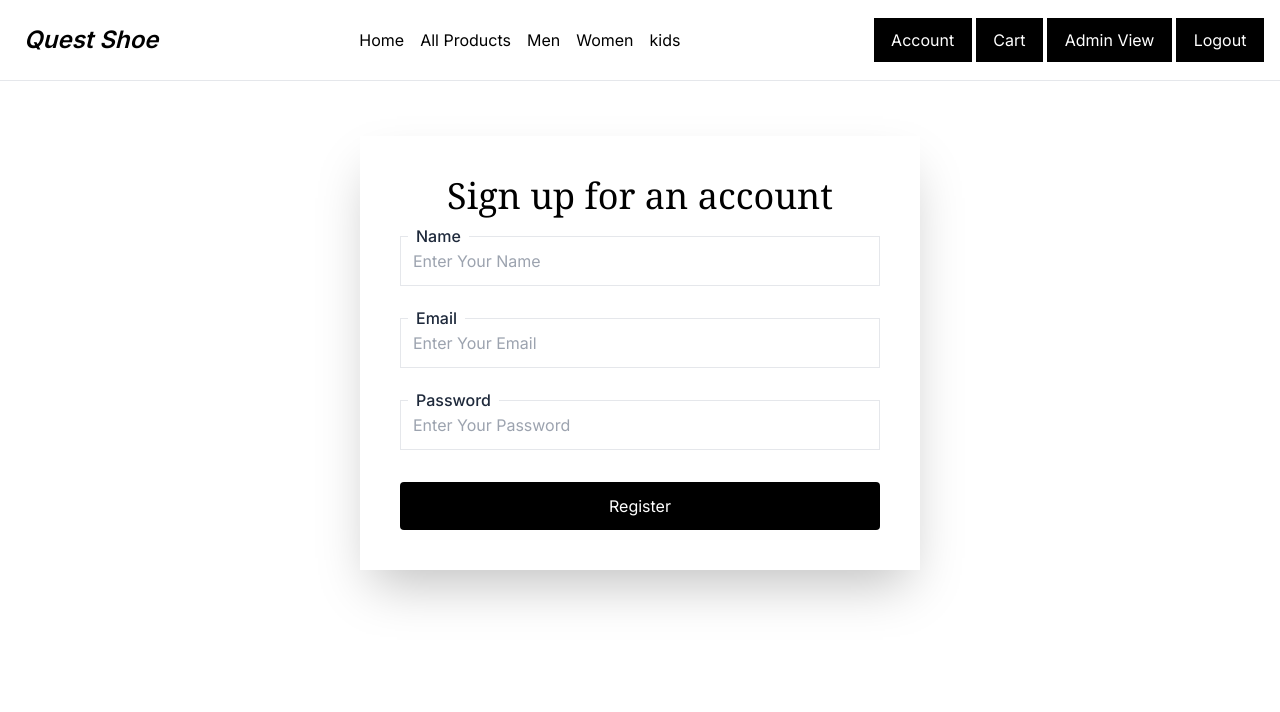
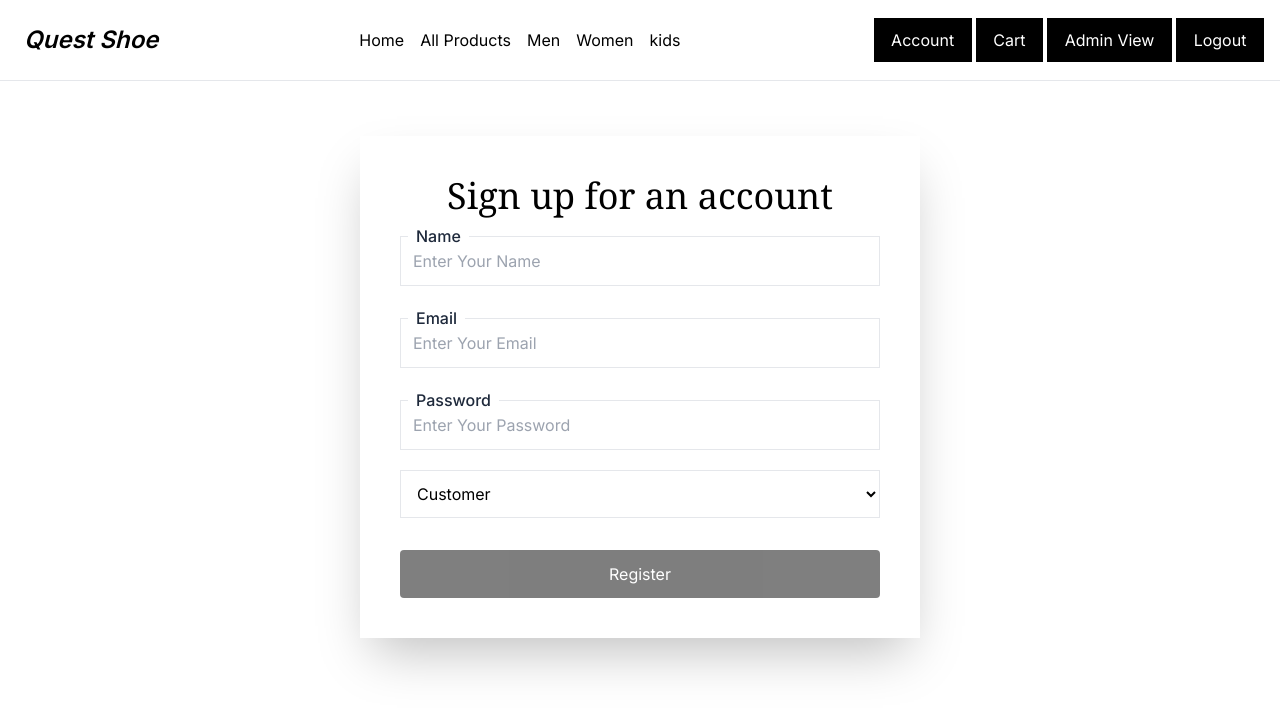
Before and after one commit to harshjindal97/Quest, a Next.js app: page /register in a window 1280 px wide. Shown: the top 712 px of the page. Built offline with nearby package versions, Linux system fonts and the light colour scheme.

Commit message:
working on some errors

```diff
--- a/src/app/api/register/route.js
+++ b/src/app/api/register/route.js
@@ -1,17 +1,23 @@
 import connectToDatabase from "@/database";
+import User from "@/modals/user";
+import { hashSync } from "bcrypt";
 import Joi from "joi";
 import { NextResponse } from "next/server";
+// import { hash } from "bcryptjs";
+
 
 
 const schema = Joi.object({
     name: Joi.string().required(),
     email: Joi.string().email().required(),
-    password: Joi.string().min().required(),
+    password: Joi.string().min(6).required(),
     role: Joi.string().required(),
 })
 
+
+
 export const dynamic = 'force-dynamic';
-export async function Post(req , res){
+export async function POST(req , res){
     await connectToDatabase();
 
     const {name , email , password ,role} =await req.json();
@@ -22,18 +28,22 @@ export async function Post(req , res){
             sucess: false,
             message:email.details[0]
         })
+        console.log("error here")
     }
 
+
+
     try {
-        const isUserAlreadyExists = await User.findOne({ email });
-
+        const isUserAlreadyExists = await User.findOne({email});
     if (isUserAlreadyExists) {
       return NextResponse.json({
         success: false,
         message: "User is already exists. Please try with different email.",
       });
     } else {
-      const hashPassword = await hash(password, 12);
+      // var salt = bcrypt.genSaltSync(10);
+      const hashPassword = await hashSync(password, 12);
+      console.log("user");
 
       const newlyCreatedUser = await User.create({
         name,
--- a/src/app/components/formelements/selectComponent/index.js
+++ b/src/app/components/formelements/selectComponent/index.js
@@ -5,12 +5,13 @@ export default function SelectComponent ({label , value , onChange , options = [
         <div className="">
             <p className="pt-0 pb-0 pr-2 pl-2 text-grey-600 font-medium -mt-3 mr-0 ml-2 mb-0" >{label}</p>
             <select
+            key={label}
             value={value}
             onChange={onChange}
             className="border placeholder-grey-400 w-full p-3 placeholder-grey-400 focus:outline-none focus:border-black bg-white">
                 {
                     options && options.length?
-                    options.map((items)=> <option id={items.id} value={items.id}>{items.label}</option> ):
+                    options.map((items)=> <option key={items.id} id={items.id} value={items.id}>{items.label}</option> ):
                     <option id="" value="">Select</option>
                 }
             </select>
--- a/src/app/layout.js
+++ b/src/app/layout.js
@@ -6,8 +6,8 @@ import Navbar from './components/navbar'
 const inter = Inter({ subsets: ['latin'] })
 
 export const metadata = {
-  title: 'Create Next App',
-  description: 'Generated by create next app',
+  title: 'Quest',
+  description: 'Made by Jindal',
 }
 
 export default function RootLayout({ children }) {
--- a/src/app/login/page.js
+++ b/src/app/login/page.js
@@ -22,7 +22,7 @@ export default function Login(){
                                             items.componentType == "input" ? <InputComponent key={items.id}
                                             type={items.type} placeholder={items.placeholder} label={items.label}
                                             />:
-                                            items.componentType == 'select' ? <SelectComponent
+                                            items.componentType == 'select' ? <SelectComponent key={items.id}
                                             options={items.options} label={items.label}
                                             />
                                             :null
--- a/src/app/register/page.js
+++ b/src/app/register/page.js
@@ -4,6 +4,7 @@ import InputComponent from '../components/formelements/inputComponent';
 import SelectComponent from '../components/formelements/selectComponent';
 import { registrationFormControl } from '../utils';
 import './style.css';
+import { newUser } from '@/services/register';
 
 const isRegistered = false;
 export default function Register (){
@@ -11,11 +12,24 @@ const data = {
     name:"",
     email:"",
     password:"",
-    role:""
+    role:"costumer"
 }
 
     const [formData , setFormData] =useState(data);
-    console.log(formData);
+
+    const isDisabled= ()=>{
+        return(
+            formData &&
+            formData.name &&
+            formData.name.trim() &&
+            formData.email &&
+            formData.password ? false : true
+        )
+    }
+
+    const handelOnClick = async () => {
+        const data = await newUser(formData);
+    }
     return (
         <div className="bg-white relative">
             <div className="mt-12 flex flex-col w-full items-center justify-between pt-0 pr-10 pl-10 pb-0 mt-8 tosmall:mr-3 tosmall:ml-3">
@@ -35,7 +49,7 @@ const data = {
                                 <div className="w-full relative mt-5 space-y-8">
                                     {
                                         registrationFormControl.map((items)=>
-                                            items.componentType == "input" ? <InputComponent key={items.id}
+                                            items.componentType == "input" ? <InputComponent key={items.label}
                                             type={items.type} placeholder={items.placeholder} label={items.label}
                                             onChange={(event) => {
                                                 setFormData({
@@ -44,12 +58,28 @@ const data = {
                                                 }
                                                 )
                                             }}
-                                            value={formData.id}
-                                            />:null
+                                            value={formData[items.id]}
+                                            />:
+                                            items.componentType == 'select' ? <SelectComponent key={items.id}
+                                            options={items.options} label={items.label}
+                                            onChange={(event) => {
+                                                setFormData({
+                                                    ...formData,
+                                                    [items.id]:event.target.value
+                                                }
+                                                )
+                                            }}
+                                            value={formData[items.id]}
+                                            />
+                                            :null
                                         )
 
+
                                     }
-                                    <button className="bg-black text-white p-3 rounded w-full">
+                                    <button className="disabled:opacity-50 bg-black text-white p-3 rounded w-full"
+                                    disabled={isDisabled()}
+                                    onClick={handelOnClick}
+                                    >
                                         Register
                                     </button>
                                 </div>
--- a/src/app/utils/index.js
+++ b/src/app/utils/index.js
@@ -72,14 +72,14 @@ export const navOptions = [
       componentType:"input"
     },
     {
-      id:"Email",
-      type:"Email",
+      id:"email",
+      type:"email",
       placeholder:"Enter Your Email",
       label:"Email",
       componentType:"input"
     },
     {
-      id:"Password",
+      id:"password",
       type:"password",
       placeholder:"Enter Your Password",
       label:"Password",
@@ -94,11 +94,11 @@ export const navOptions = [
       options:[
         {
           id:"admin",
-          label:"Admin"
+          label:"Customer"
         },
         {
           id:"customer",
-          label:"Customer"
+          label:"Admin"
         }
       ]
     }
--- a/src/modals/user.js
+++ b/src/modals/user.js
@@ -9,5 +9,6 @@ const UserSchema = new mongoose.Schema({
 
 );
 
-const User = mongoose.model('User', UserSchema);
+const User = mongoose.models.User || mongoose.model("User", UserSchema);
+
 export default User;
--- a/src/services/register/index.js
+++ b/src/services/register/index.js
@@ -7,8 +7,7 @@ export const newUser = async (registerData) => {
         },
         body: JSON.stringify(registerData)
        })
-
-       const newUserData = response.json();
+       const newUserData = await response.json();
 
        return newUserData;
     } catch (error) {
```
Also changed, not shown: src/app/api/login/route.js (added).
